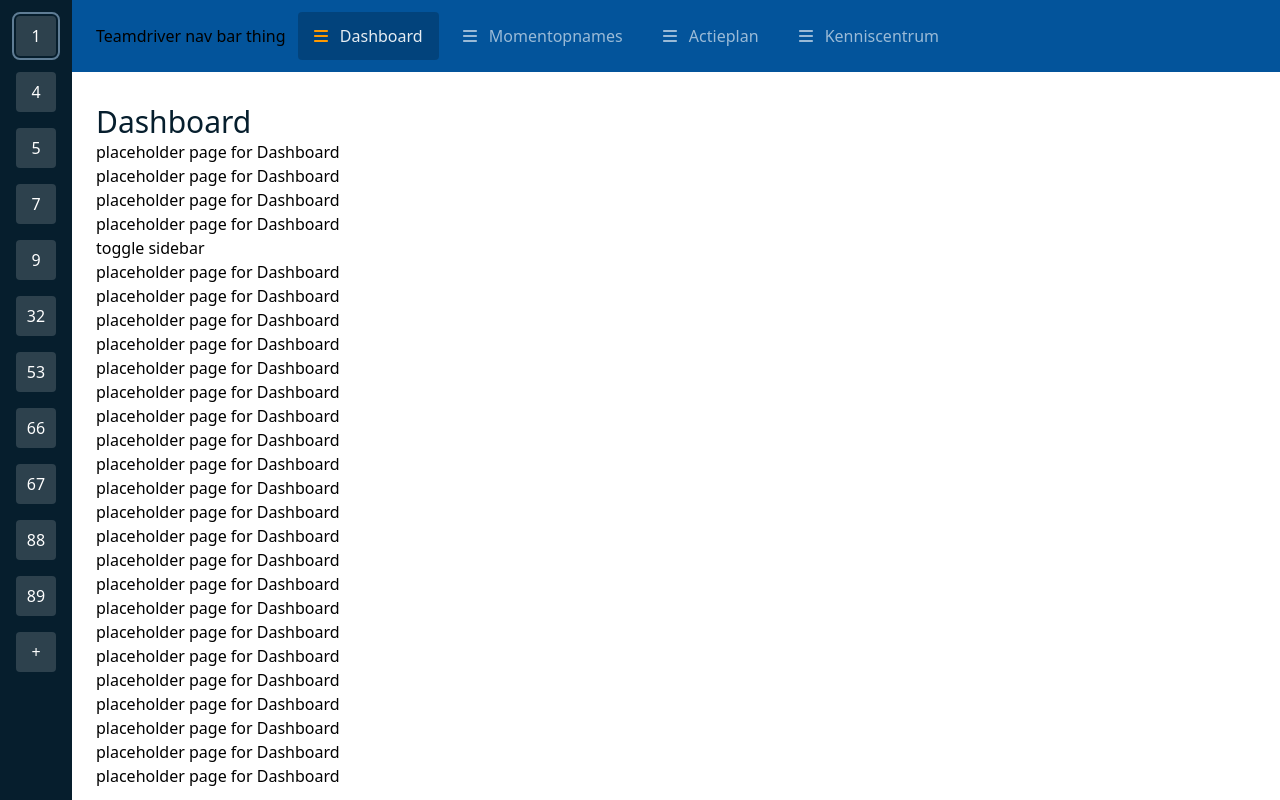
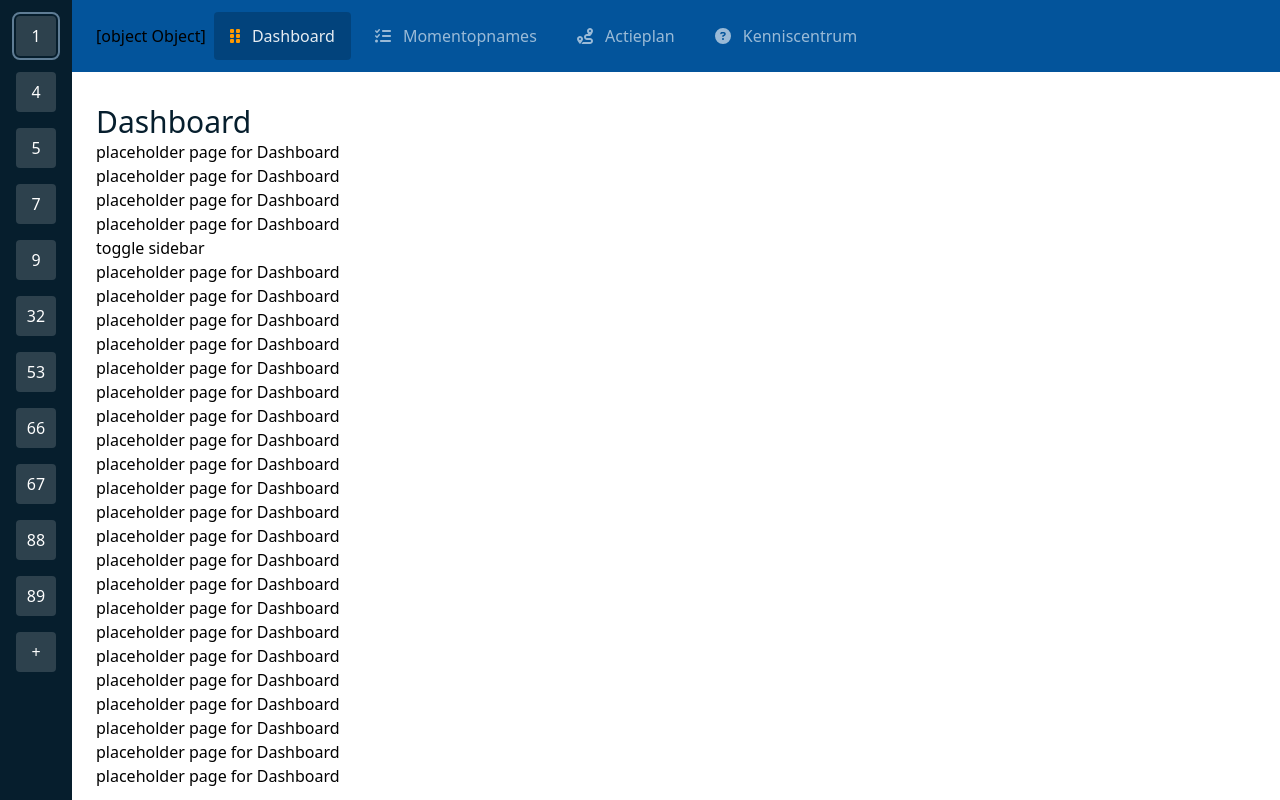
Before and after one commit to colintanw2w/nuxt-tea, a Nuxt app: page /dashboard in a window 1280 px wide. Built offline with nearby package versions, Linux system fonts and the light colour scheme.

Commit message:
added more icons to topnav; styling for logo

```diff
--- a/assets/scss/components/_top-nav.scss
+++ b/assets/scss/components/_top-nav.scss
@@ -3,6 +3,11 @@
 .top-nav {
     @apply flex items-center bg-blue-400;
     height: 4.5rem;
+
+    .top-nav-logo {
+        margin-top: -0.5rem;
+        @apply w-40;
+    }
 
     .btn {
         @apply ml-2;
--- a/components/TopNav/TopNav.vue
+++ b/components/TopNav/TopNav.vue
@@ -1,4 +1,7 @@
 <script setup lang="ts">
+// import IconComponent from './my-icon.svg?component'
+
+import TdLogo from '@/assets/svg/td_logo_diap.svg?component';
 
 const props = defineProps<{
     user?: string
@@ -17,26 +20,28 @@ const isActive = (name: string) => {
 
 <template>
     <nav class="top-nav">
-        <div class="content-container flex-1">
-            Teamdriver nav bar thing
+        <div class="content-container flex-1 flex items-center">
+            <NuxtLink to="dashboard">
+                <TdLogo class="top-nav-logo" />
+            </NuxtLink>
             <NuxtLink to="dashboard" :aria-current="isActive('dashboard') ? 'page' : ''">
                 <BaseButton color="transparent">
-                    <font-awesome-icon :icon="['fas', 'bars']" />
+                    <font-awesome-icon :icon="['fas', 'grip-vertical']" />
                     Dashboard
                 </BaseButton>
             </NuxtLink>
             <NuxtLink to="momentopnames" :aria-current="isActive('momentopnames') ? 'page' : ''">
                 <BaseButton color="transparent">
-                    <font-awesome-icon :icon="['fas', 'bars']" />
+                    <font-awesome-icon :icon="['fas', 'list-check']" />
                     Momentopnames
                 </BaseButton>
             </NuxtLink>
             <BaseButton color="transparent">
-                <font-awesome-icon :icon="['fas', 'bars']" />
+                <font-awesome-icon :icon="['fas', 'route']" />
                 Actieplan
             </BaseButton>
             <BaseButton color="transparent">
-                <font-awesome-icon :icon="['fas', 'bars']" />
+                <font-awesome-icon :icon="['fas', 'circle-question']" />
                 Kenniscentrum
             </BaseButton>
         </div>
--- a/nuxt.config.ts
+++ b/nuxt.config.ts
@@ -1,5 +1,6 @@
 import path, { resolve } from 'path';
 import { defineNuxtConfig } from 'nuxt';
+import svgLoader from 'vite-svg-loader';
 
 // https://v3.nuxtjs.org/api/configuration/nuxt.config
 export default defineNuxtConfig({
@@ -30,10 +31,10 @@ export default defineNuxtConfig({
     ],
     typescript: {
         strict: false
+    },
+    vite: {
+        plugins: [
+            svgLoader()
+        ]
     }
-    // vite: {
-    //     plugins: [
-    //         eslintPlugin()
-    //     ]
-    // }
 });
--- a/package.json
+++ b/package.json
@@ -33,6 +33,7 @@
     "@fortawesome/vue-fontawesome": "^3.0.1",
     "@pinia/nuxt": "^0.4.1",
     "@vueuse/core": "^9.1.1",
-    "pinia": "^2.0.21"
+    "pinia": "^2.0.21",
+    "vite-svg-loader": "^3.6.0"
   }
 }
--- a/plugins/fontawesome.ts
+++ b/plugins/fontawesome.ts
@@ -1,6 +1,8 @@
 import { library, config } from '@fortawesome/fontawesome-svg-core';
+// eslint-disable-next-line
 import { FontAwesomeIcon } from '@fortawesome/vue-fontawesome';
 import { fas } from '@fortawesome/free-solid-svg-icons';
+import { far } from '@fortawesome/free-regular-svg-icons';
 
 // This is important, we are going to let Nuxt worry about the CSS
 config.autoAddCss = false;
@@ -8,6 +10,7 @@ config.autoAddCss = false;
 // You can add your icons directly in this plugin. See other examples for how you
 // can add other styles or just individual icons.
 library.add(fas);
+library.add(far);
 
 export default defineNuxtPlugin((nuxtApp) => {
     nuxtApp.vueApp.component('font-awesome-icon', FontAwesomeIcon, {});
```
Also changed, not shown: assets/svg/td_logo_diap.svg, 1 other file (tests, documents, lock files or other folders).
